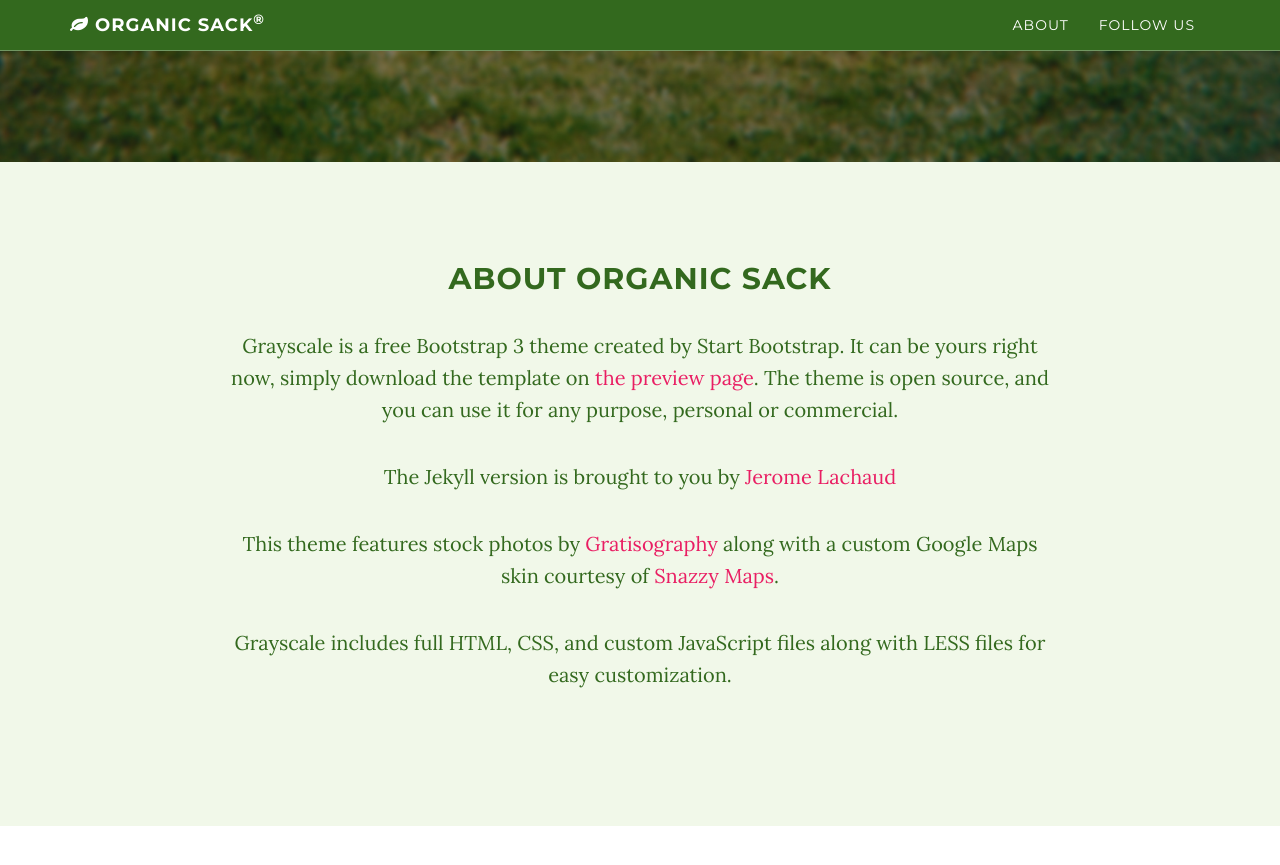
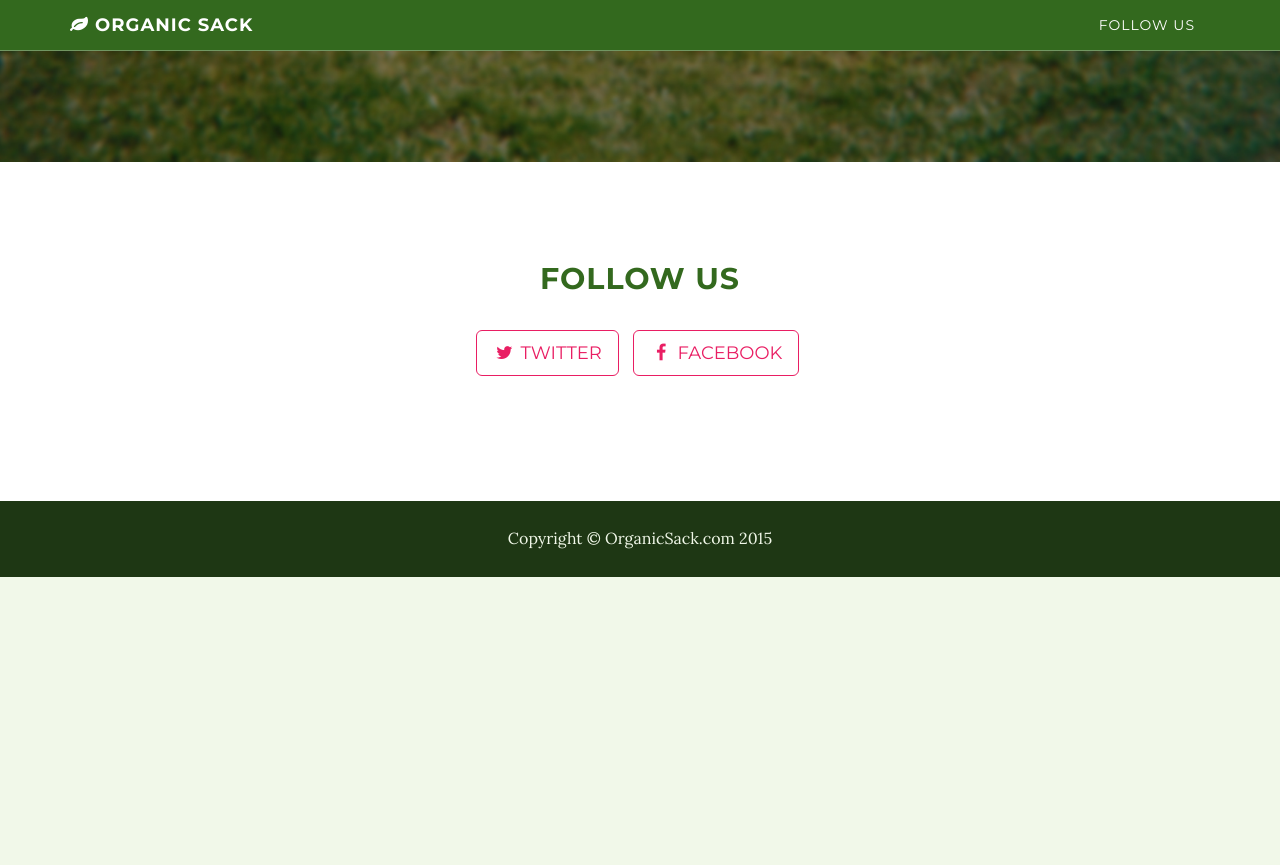
Before and after one commit to JLBoor/OrganicSack, a Jekyll site: the page built from index.html, in a window 1280 px wide and 900 px high, scrolled down 738 px. Shown: the top 865 px of the window. Built offline with Jekyll 4.4.1, drawn with Linux system fonts in a browser that asks for light colours; after the commit the page ends 1315 px from its top, so only the background shows below that; some of the changed text lies outside the part shown.

Commit message:
reduce content

```diff
--- a/_includes/about.html
+++ /dev/null
@@ -1,12 +0,0 @@
-    <!-- About Section -->
-    <section id="about" class="container-fluid content-section text-center">
-        <div class="row">
-            <div class="col-lg-8 col-lg-offset-2">
-                <h2>About Organic Sack</h2>
-                <p>Grayscale is a free Bootstrap 3 theme created by Start Bootstrap. It can be yours right now, simply download the template on <a href="http://startbootstrap.com/template-overviews/grayscale/">the preview page</a>. The theme is open source, and you can use it for any purpose, personal or commercial.</p>
-                <p>The Jekyll version is brought to you by <a href="https://github.com/jeromelachaud">Jerome Lachaud</a></p>
-                <p>This theme features stock photos by <a href="http://gratisography.com/">Gratisography</a> along with a custom Google Maps skin courtesy of <a href="http://snazzymaps.com/">Snazzy Maps</a>.</p>
-                <p>Grayscale includes full HTML, CSS, and custom JavaScript files along with LESS files for easy customization.</p>
-            </div>
-        </div>
-    </section>
--- a/_includes/follow.html
+++ b/_includes/follow.html
@@ -3,7 +3,6 @@
         <div class="row">
             <div class="col-lg-8 col-lg-offset-2">
                 <h2>Follow Us</h2>
-                <p>Dolor reprehenderit repellendus, optio labore odio at tempore debitis nisi. Quasi debitis tenetur eaque molestias non porro odio sapiente.</p>
                 </p>
                 <ul class="list-inline banner-social-buttons">
                     {% for network in site.social %}
--- a/_includes/header.html
+++ b/_includes/header.html
@@ -4,11 +4,11 @@
             <div class="container">
                 <div class="row">
                     <div class="col-md-8 col-md-offset-2">
-                        <h1 class="brand-heading">Organic Sack<sup>&reg;</sup>
+                        <h1 class="brand-heading">Organic Sack
                         </h1>
                         <p class="intro-text">An organic, non-GMO seed has been planted... <br/> Something is starting to grow...</p>
                         <p class="intro-text">
-                            <button class="btn btn-default btn-lg">Grow with us</button>
+                            <a class="btn btn-default btn-lg" href="https://flippa.com/3943938-no-title">Buy this domain</a>
                         </p>
                         <a href="#about" class="btn btn-circle page-scroll">
                             <i class="fa fa-angle-double-down animated"></i>
--- a/_includes/nav.html
+++ b/_includes/nav.html
@@ -6,7 +6,7 @@
                     <i class="fa fa-bars"></i>
                 </button>
                 <a class="navbar-brand page-scroll" href="#page-top">
-                    <i class="fa fa-leaf"></i> Organic Sack<sup>&reg;</sup>
+                    <i class="fa fa-leaf"></i> Organic Sack
                 </a>
             </div>
 
@@ -18,9 +18,6 @@
                         <a href="#page-top"></a>
                     </li>
                     <li>
-                        <a class="page-scroll" href="#about">About</a>
-                    </li>
-                    <li>
                         <a class="page-scroll" href="#follow">Follow Us</a>
                     </li>
                 </ul>
--- a/_layouts/default.html
+++ b/_layouts/default.html
@@ -4,7 +4,6 @@
     <body id="page-top" data-spy="scroll" data-target=".navbar-fixed-top">
     {% include nav.html %}
     {% include header.html %}
-    {% include about.html %}
     {% include follow.html %}
     {% include footer.html %}
     {% include js.html %}
```
